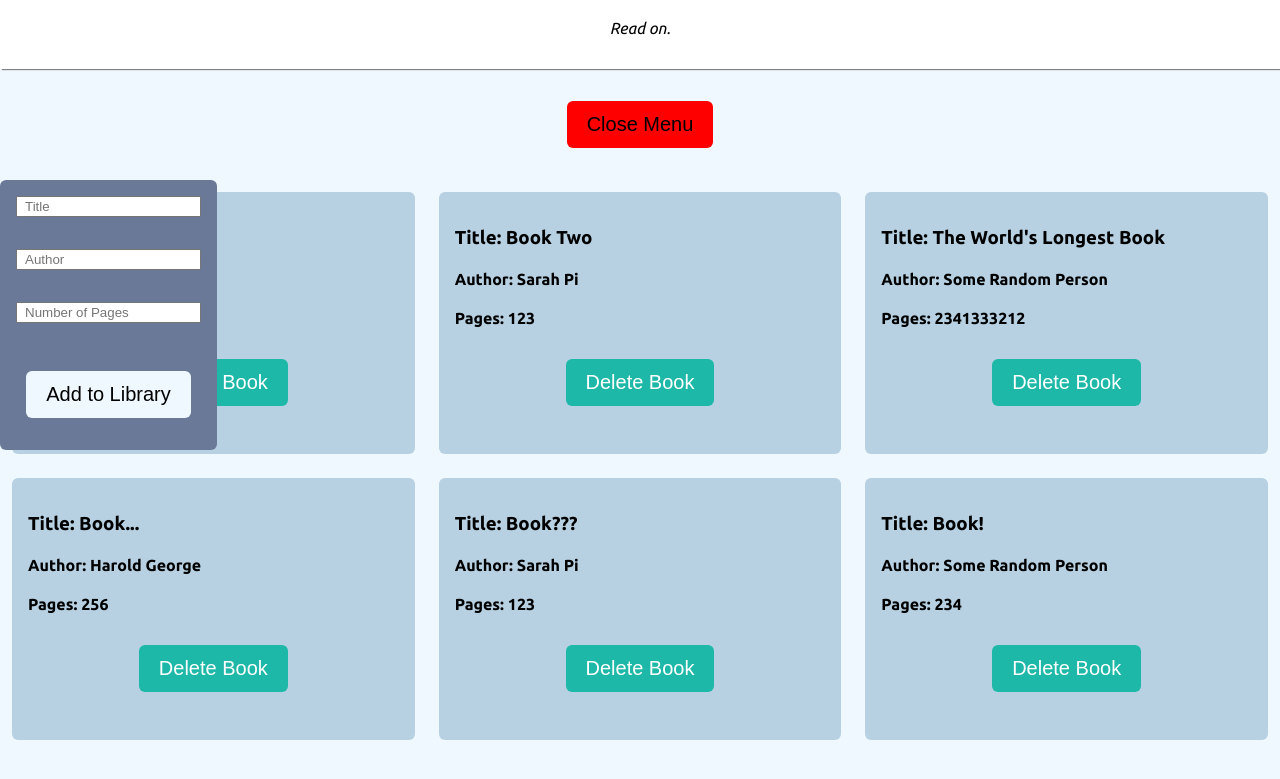
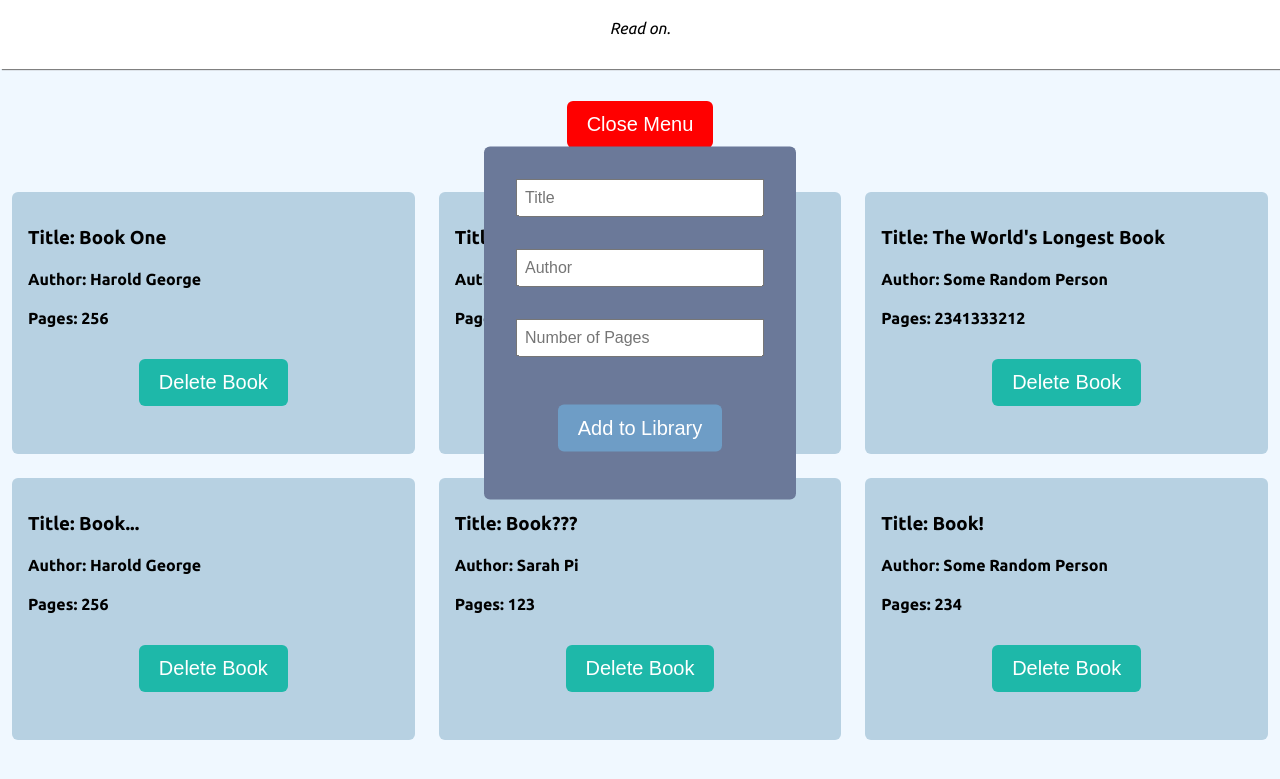
Before and after one commit to Elim-J/library, a plain HTML site: page index.html in a window 1280 px wide. Both pictures are taken after a click on the button "Add Book +". Shown: the part 77-856 px from the top of the page. Drawn offline with Linux system fonts and the light colour scheme.

Commit message:
Fix alignment of menu

```diff
--- a/css/style.css
+++ b/css/style.css
@@ -13,17 +13,19 @@ body {
 }
 
 button {
-    background-color: aliceblue;
+    background-color: rgb(110, 157, 198);
     border: none;
     font-size: 1.25rem;
     display: block;
     margin: 2rem auto;
     padding: .75rem 1.25rem;
     border-radius: 6px;
+    color: white;
 }
 
 button:hover {
-    background-color:rgb(226, 233, 239);
+    background-color:rgb(110, 157, 198);
+    filter:brightness(130%);
 }
 
 #book-list {
@@ -45,9 +47,20 @@ form {
     position: absolute;
     background-color:#6b7999;
     border-radius: 6px;
+    padding: 1rem;
+
+    /* move top/left margin edge of element to middle of parent */
+    top: 50%;
+    left: 50%;
+
+    /* Percentage on translate is relative to width/height of element itself */
+    transform: translate(-50%, -50%);
 }
 
 form > input {
     margin: 1rem;
     text-indent: 5px;
+    height: 2rem;
+    width: 15rem;
+    font-size: 1rem;
 }
--- a/index.js
+++ b/index.js
@@ -108,7 +108,7 @@ function openMenu(){
 
     }else{
         btn.textContent = "Add Book +";
-        btn.style.backgroundColor = "#eff8ff";
+        btn.style.backgroundColor = "rgb(110, 157, 198)";
     }
 }
 
@@ -130,7 +130,4 @@ addBtn.addEventListener("click", openMenu);
 submitBtn.addEventListener('click', addToLibrary);
 let deleteBtn = document.querySelector('delete-btn');
 
-
 displayLibrary();
-
-//add option to delete book from list
```
Also changed, not shown: index.html (+2 -1 lines).
